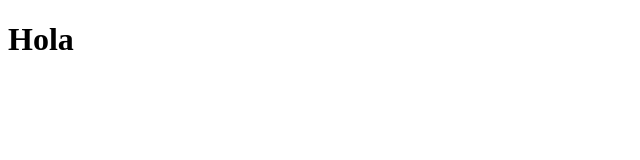
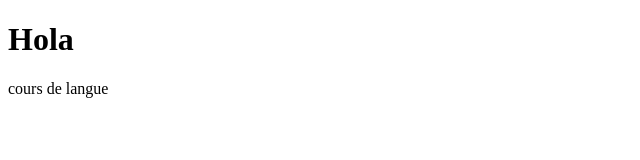
Before and after one commit to philzilla/html-css, a plain HTML site: page index.html in a window 1280 px wide. Shown: the whole page, without its empty margins (0-640 px from the left). Drawn offline with Linux system fonts and the light colour scheme.

Commit message:
ajout cours de langue

```diff
--- a/index.html
+++ b/index.html
@@ -7,6 +7,7 @@
   <body>
 
     <h1>Hola</h1>
+    <p>cours de langue</p>
 
   </body>
 </html>
```
